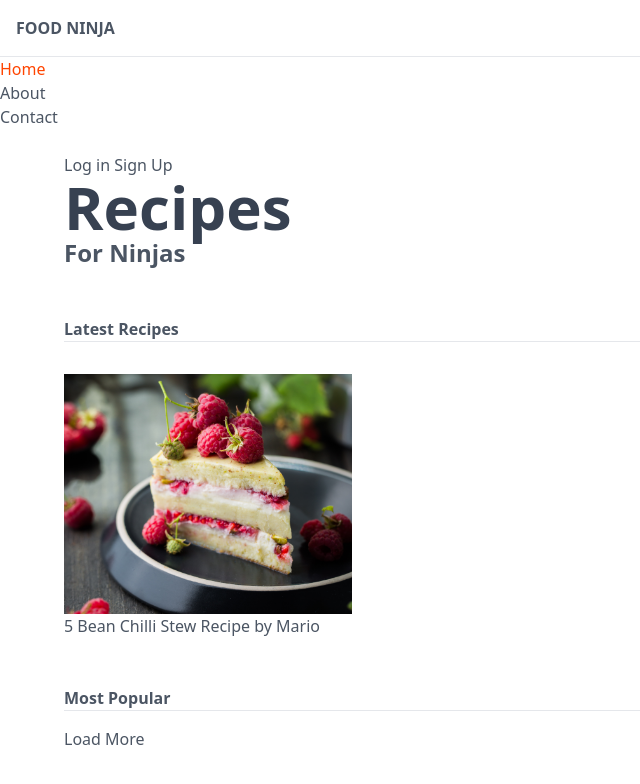
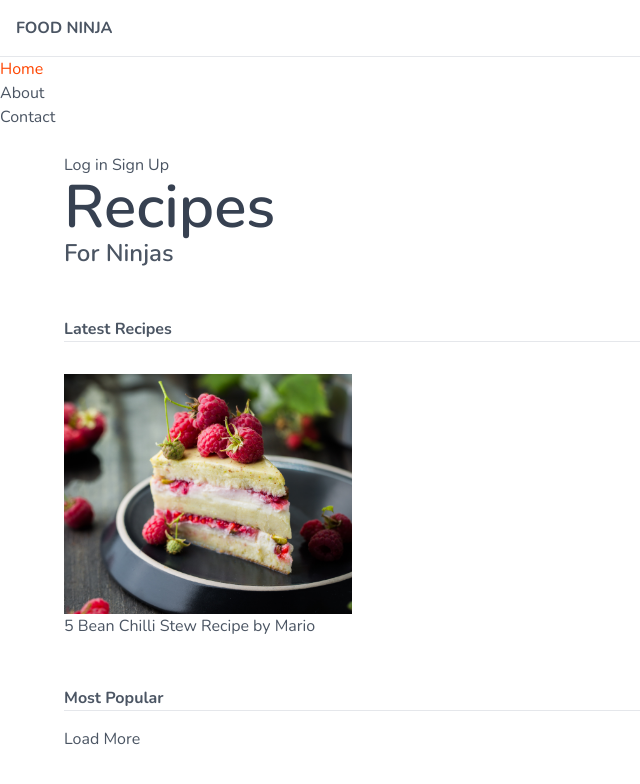
Before and after one commit to RahimliZakir/TailwindCSS-Using, a website: page src/index.html in a window 1280 px wide. Shown: the whole page, without its empty margins (0-640 px from the left). Drawn offline with nearby package versions, Linux system fonts and the light colour scheme.

Commit message:
Custom Fonts

```diff
--- a/src/css/style.css
+++ b/src/css/style.css
@@ -1,3 +1,5 @@
+@import url("https://fonts.googleapis.com/css2?family=Nunito:ital,wght@0,200;0,300;0,400;0,500;0,600;0,700;0,800;0,900;1,200;1,300;1,400;1,500;1,600;1,700;1,800;1,900&display=swap");
+
 @tailwind base;
 @tailwind components;
 @tailwind utilities;
--- a/src/index.html
+++ b/src/index.html
@@ -7,7 +7,7 @@
     <title>TailwindCSS Using</title>
     <link rel="stylesheet" href="../public/css/style.css" />
   </head>
-  <body class="text-gray-600">
+  <body class="text-gray-600 font-nunito">
     <div>
       <!-- content wrapper -->
       <div>
--- a/tailwind.config.js
+++ b/tailwind.config.js
@@ -348,6 +348,7 @@ module.exports = {
       DEFAULT: "1",
     },
     fontFamily: {
+      nunito: ["Nunito"],
       sans: [
         "ui-sans-serif",
         "system-ui",
```
Also changed, not shown: public/css/style.css.
